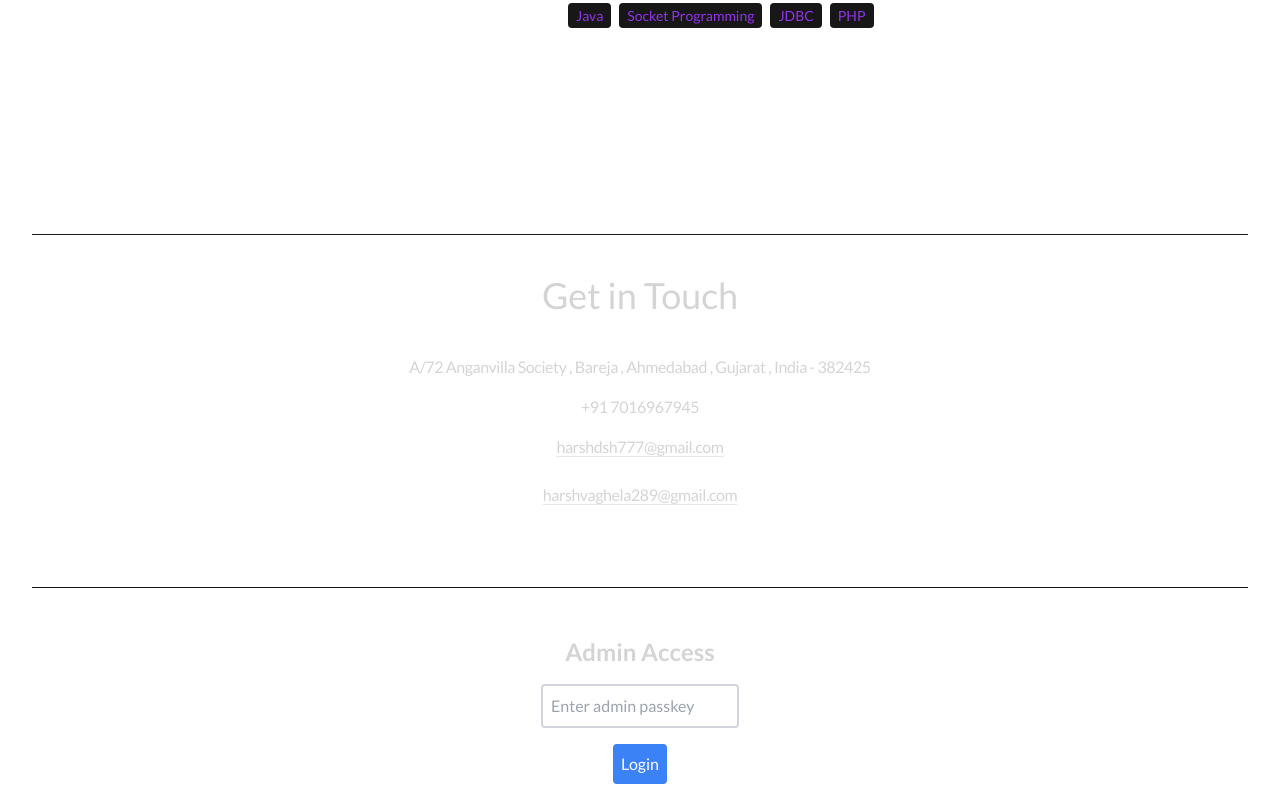
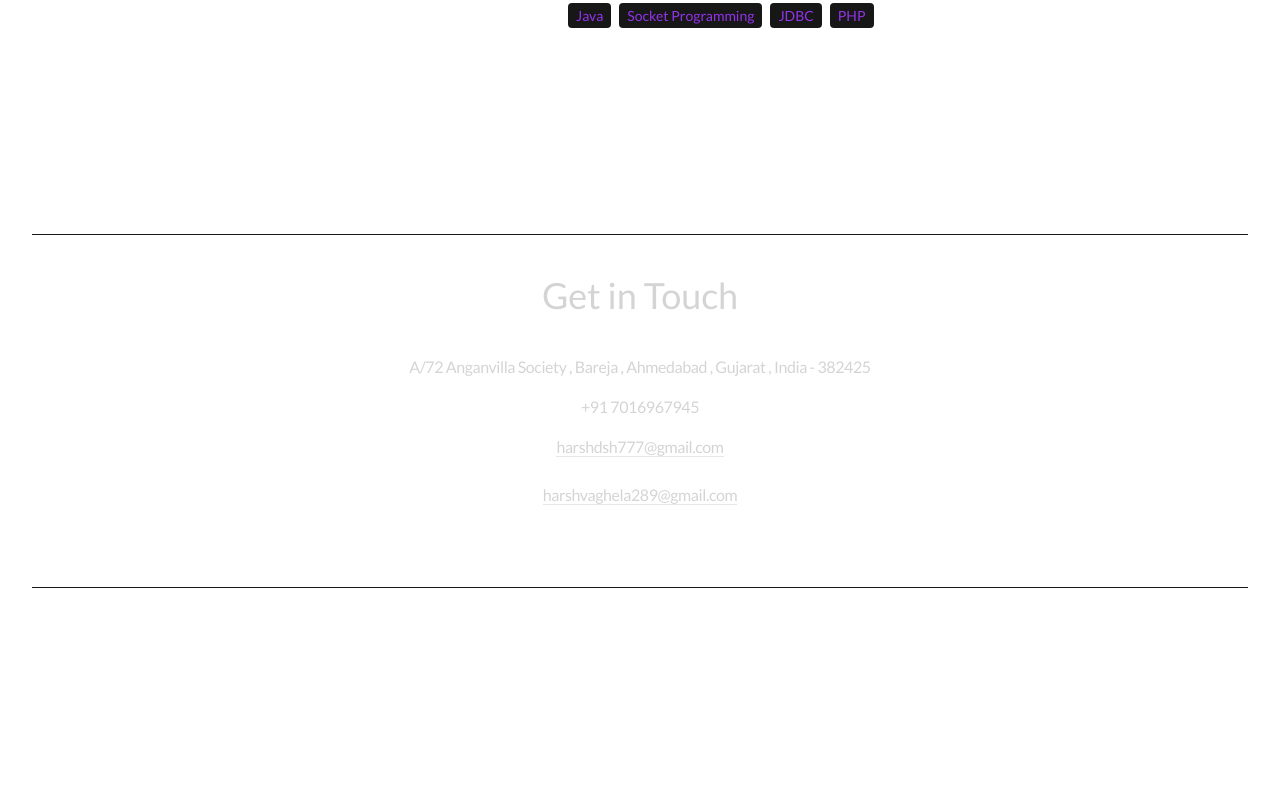
Before and after one commit to harshR34/harsh-vaghela.portfolio, a React (Vite) app: page / in a window 1280 px wide. Shown: the part 5361-6161 px from the top of the page. After the commit the page ends 5949 px from the top, so only its background shows below. Built offline with nearby package versions, Linux system fonts and the light colour scheme.

Commit message:
change file

```diff
--- a/src/App.jsx
+++ b/src/App.jsx
@@ -6,7 +6,7 @@ import Hero from "./components/Hero";
 import Navbar from "./components/Navbar";
 import Project from "./components/Project";
 import Technologies from "./components/Technologies";
-import Dashboard from './components/Dashboard';
+// import Dashboard from './components/Dashboard';
 
 const App = () => {
   const [checked, setChecked] = useState(false);
@@ -26,7 +26,6 @@ const App = () => {
         <Experience />
         <Project />
         <Contact />
-        <Dashboard/>
       </div>
     </div>
   );
```
Also changed, not shown: 2 other files (tests, documents, lock files or other folders).
